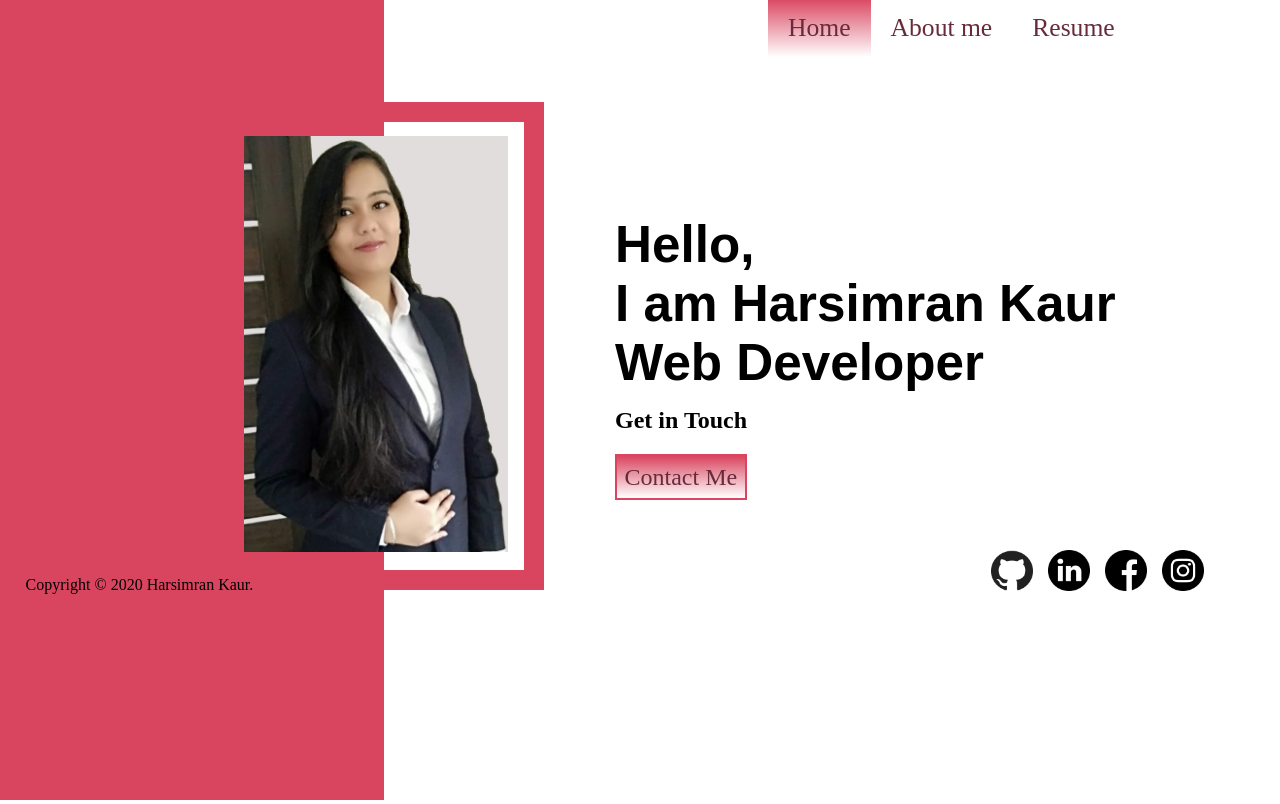
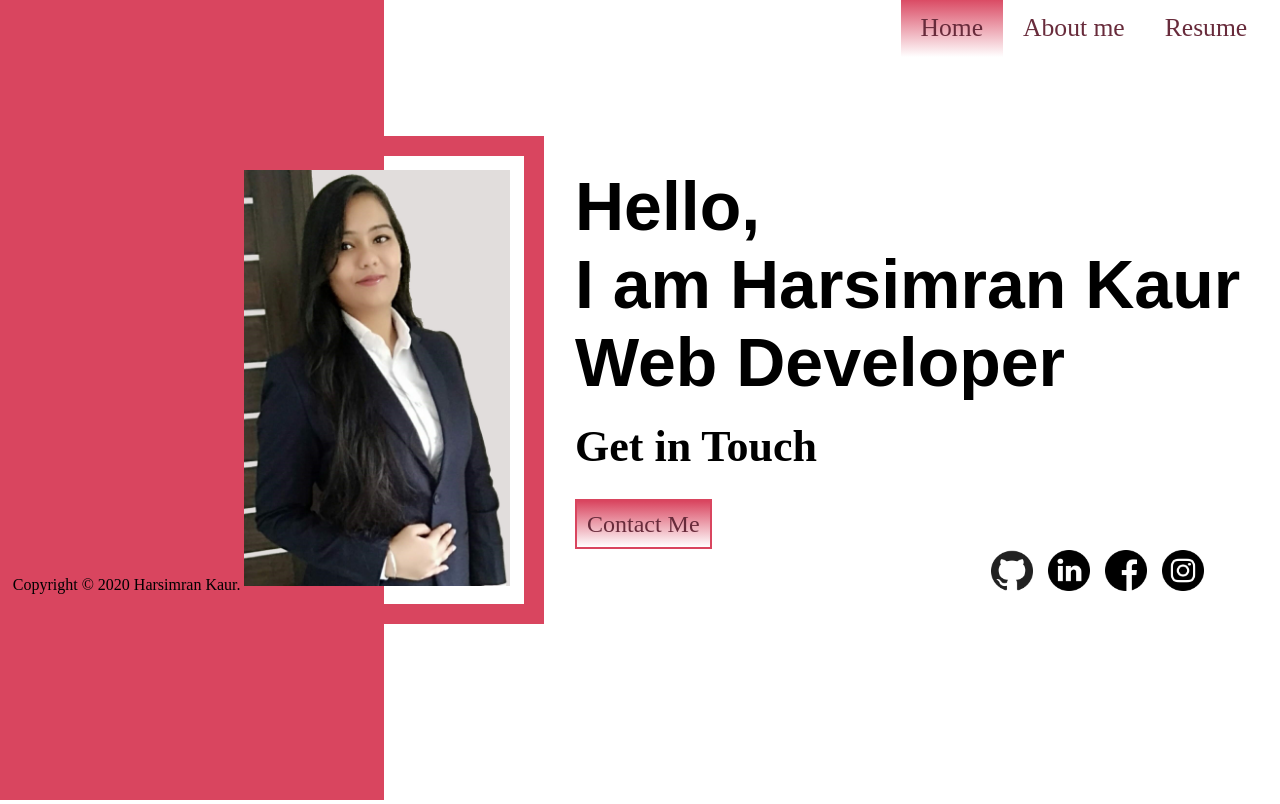
Before and after one commit to harsimrankaur0520/Resume, a plain HTML site: page index.html in a window 1280 px wide. Drawn offline with Linux system fonts and the light colour scheme.

Commit message:
Add files via upload

```diff
--- a/css/index.css
+++ b/css/index.css
@@ -14,6 +14,7 @@
         display: flex;
         flex-direction: row;
         align-items: center;
+        justify-content: end;
     }
 
     .nav li {
@@ -49,12 +50,12 @@
         height: 56vh;
         position: absolute;
         left: 28vh;
-        top: 8vw;
+        top: 17vh;
         border: 20px solid #d9455f;
     }
 
     #border-box img {
-        max-width: 33vh;
+        max-width: 95%;
         height: 52vh;
         padding-top: 5%;
         object-fit: cover;
@@ -63,13 +64,13 @@
     .mainContainer {
         display: inline-block;
         position: absolute;
-        left: 75vh;
-        top: 25%;
+        left: 70vh;
+        top: 19vh;
         margin: 15px;
     }
 
     .mainContainer h2 {
-        font-size: 4vw;
+        font-size: 8.5vh;
         font-weight: bolder;
         font-family: 'Raleway', sans-serif;
     }
@@ -78,7 +79,7 @@
         margin-top: 3%;
         position: relative;
         top: 78%;
-        font-size: 1.5em;
+        font-size: 5.5vh;
     }
 
     .btn {
@@ -98,10 +99,10 @@
     }
 
     #copyright {
-        width: 23%;
+        max-width: 30vh;
         position: absolute;
         top: 36rem;
-        left: 2%;
+        left: 1%;
     }
 
     .bottom-container {
```
